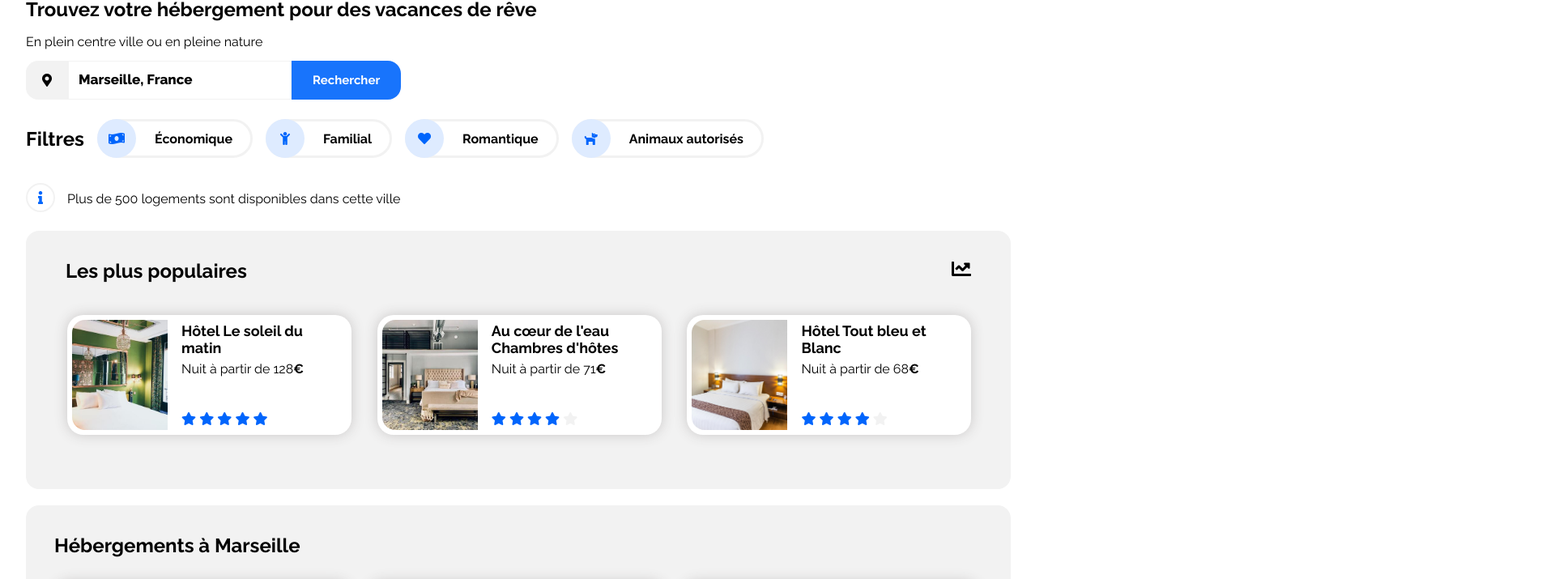
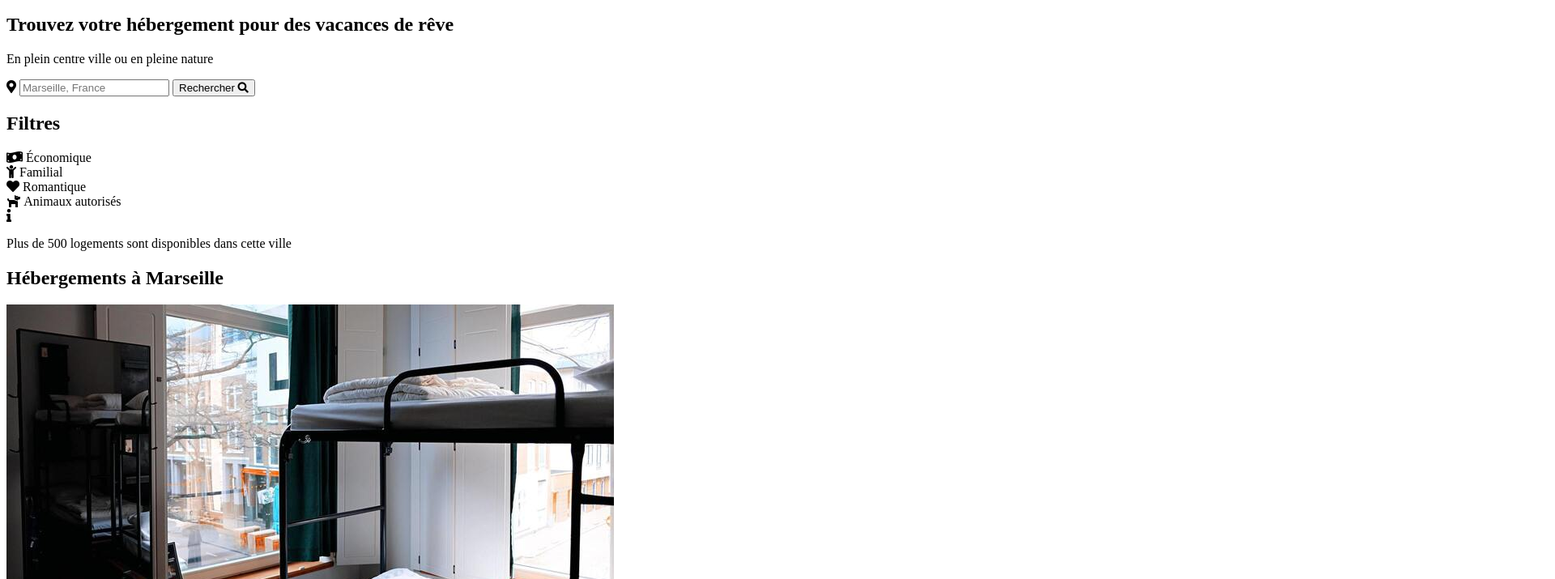
Before and after one commit to Digital-Crave/Projet-Booki, a plain HTML site: page index.html in a window 1280 px wide. Shown: the part 85-800 px from the top of the page at 81% size, 1920 px wide, since content can reach past the window. Drawn offline with Linux system fonts and the light colour scheme; files that its build step writes are made by us from their sources.

Commit message:
Update index.html

```diff
--- a/index.html
+++ b/index.html
@@ -4,7 +4,6 @@
         <meta charset="utf-8">
         <meta name="viewport" content="width=device-width, initial-scale=1.0" />
         <link rel="stylesheet" href="fontawesome-free-5.15.4-web/css/all.css">
-        <link rel="stylesheet" href="./css/style.css" />
         <link rel="preconnect" href="https://fonts.googleapis.com">
         <link rel="preconnect" href="https://fonts.gstatic.com" crossorigin>
         <link href="https://fonts.googleapis.com/css2?family=Raleway:wght@200;300;400;500;600;700&display=swap" rel="stylesheet">
```
